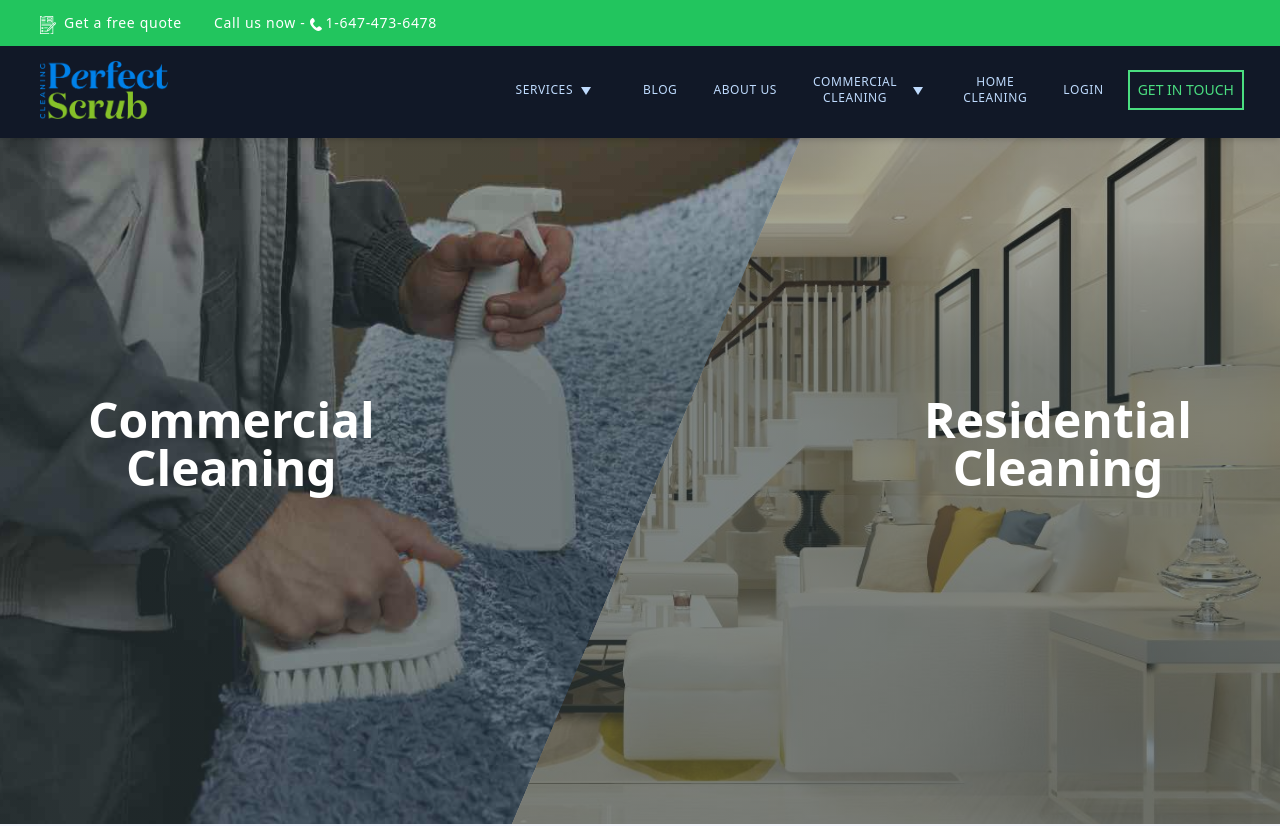
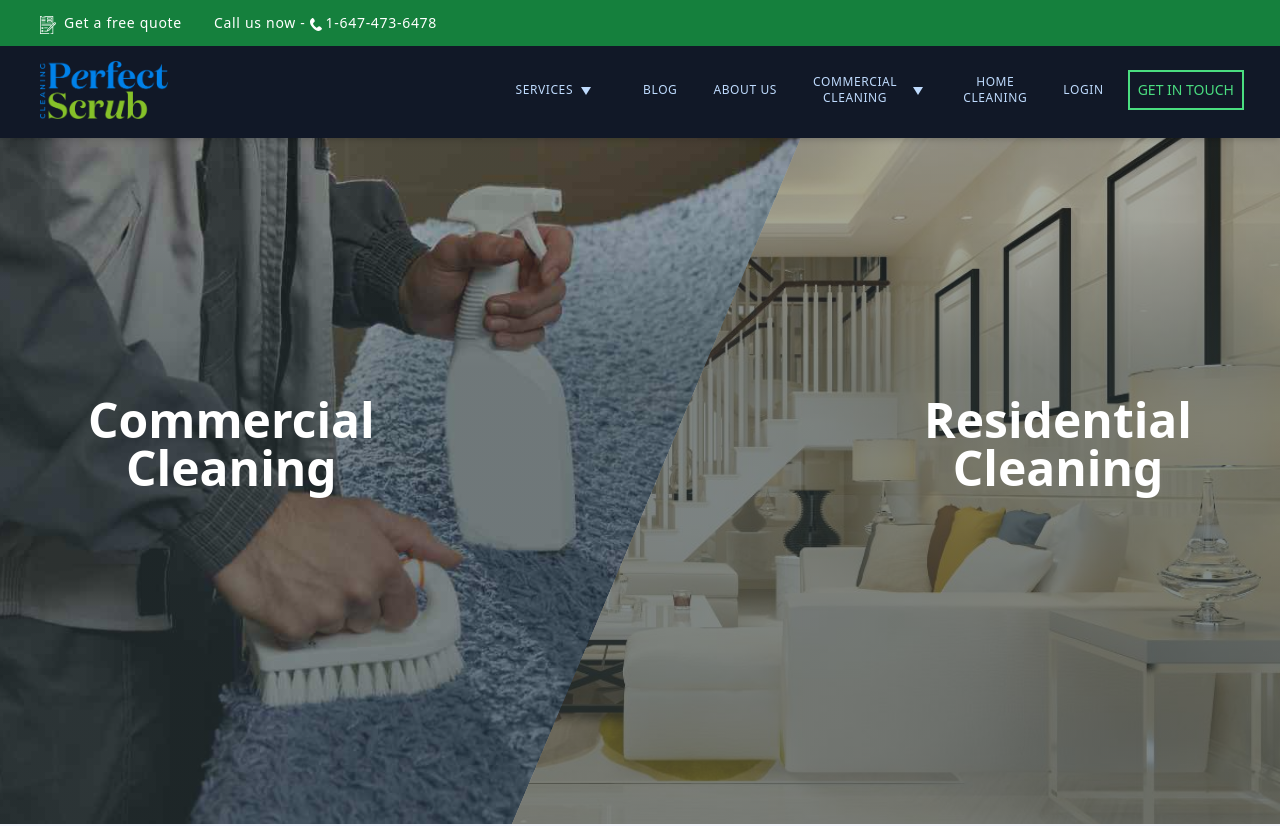
Before and after one commit to perfectscrub/perfect-scrub, a Next.js app: page / in a window 1280 px wide. Shown: the top 826 px of the page. Built offline with nearby package versions, Linux system fonts and the light colour scheme.

Commit message:
more color contract for accessiblity

```diff
--- a/components/navbar/Navbar.jsx
+++ b/components/navbar/Navbar.jsx
@@ -24,7 +24,7 @@ const Navbar = ({ toggleNav, setToggleNav, handleNavClose }) => {
       onClick={handleNavClose}
     >
       <div
-        className="bg-green-500 text-xs md:text-sm text-white p-3 lg:pr-10 flex flex-row items-center justify-between lg:justify-start gap-8 md:pl-10"
+        className="bg-green-700 text-xs md:text-sm text-white p-3 lg:pr-10 flex flex-row items-center justify-between lg:justify-start gap-8 md:pl-10"
       >
         <div>
           <Link
```
